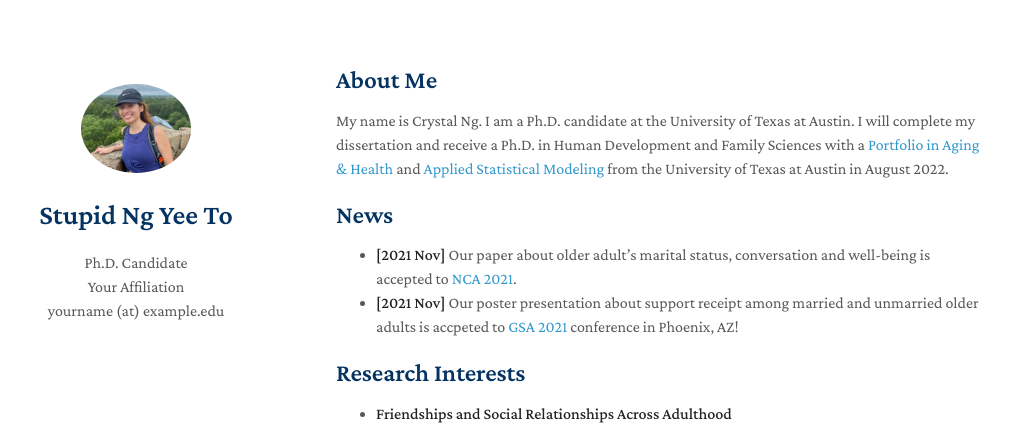
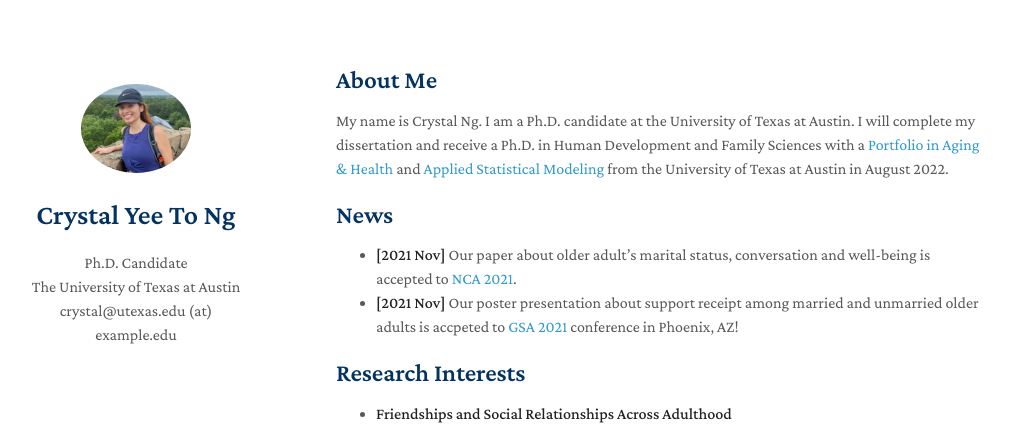
Before and after one commit to Crystal-ng/Crystal-ng.github.io, a Jekyll site: the page built from index.md, in a window 1280 px wide. Shown: the top 429 px of the page, without its empty margins (134-1149 px from the left). Built offline with Jekyll 4.4.1, drawn with Linux system fonts in a browser that asks for light colours; nearby versions of some CDN libraries; a style sheet for code colours, icons or effects is not loaded; our own code applies the rules of GitHub Pages for plain Markdown files.

Commit message:
Update _config.yml

```diff
--- a/_config.yml
+++ b/_config.yml
@@ -1,11 +1,11 @@
-title: Stupid Ng Yee To
+title: Crystal Yee To Ng
 position: Ph.D. Candidate
-affiliation: Your Affiliation
-email: yourname (at) example.edu
+affiliation: The University of Texas at Austin
+email: crystal@utexas.edu (at) example.edu
 keywords: minimal academic
-google_scholar: https://scholar.google.com/
-github_link: https://github.com/yaoyao-liu/minimal-light
-linkedin: https://www.linkedin.com/
+google_scholar: https://scholar.google.com/citations?user=887O6PoAAAAJ&hl=en
+github_link: https://github.com/Crystal-ng
+linkedin: https://www.linkedin.com/in/crystal-ng-01b712a0/
 avatar: ./assets/img/yeeto.png
 google_analytics: UA-111540567-4
 favicon: ./assets/img/favicon.png
```
